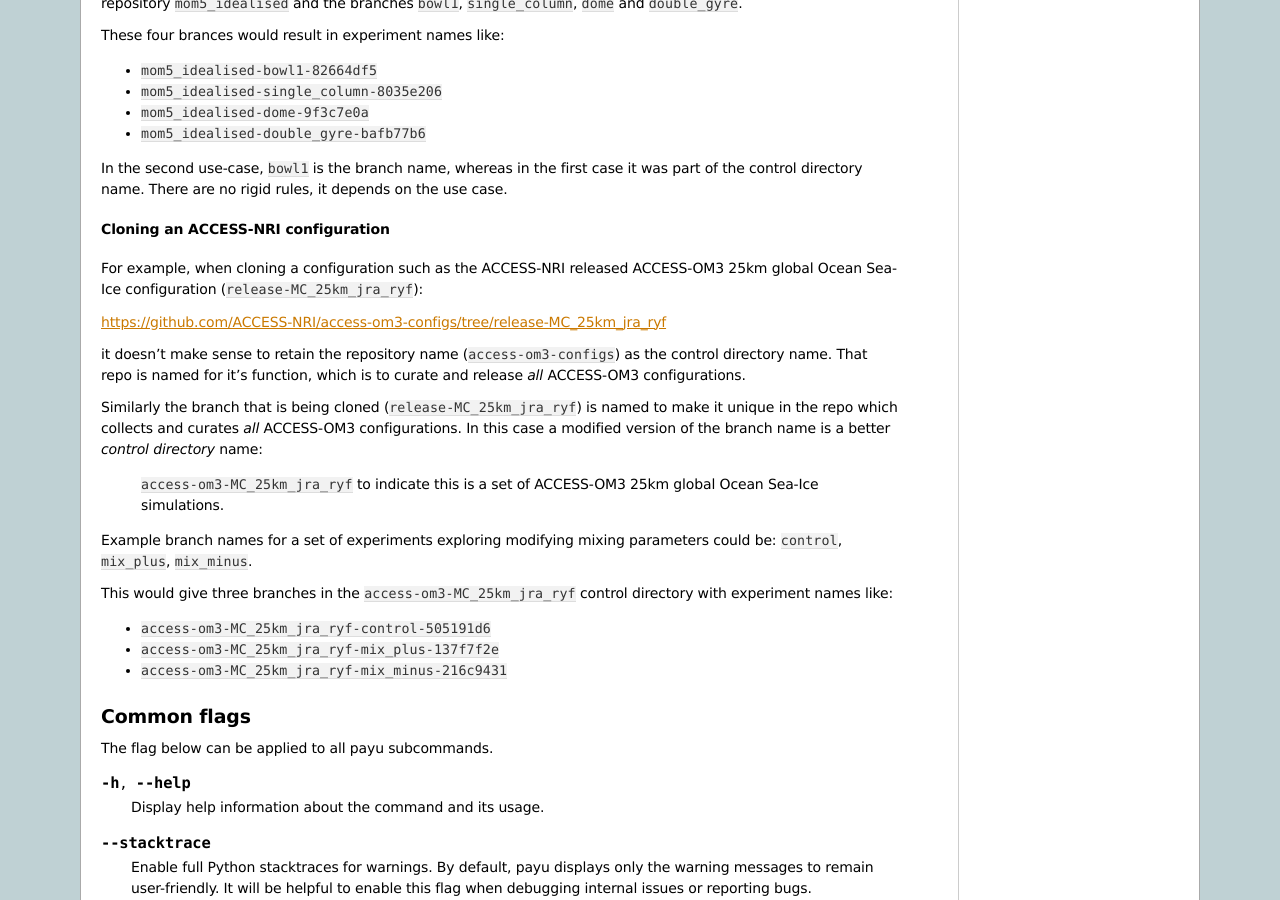
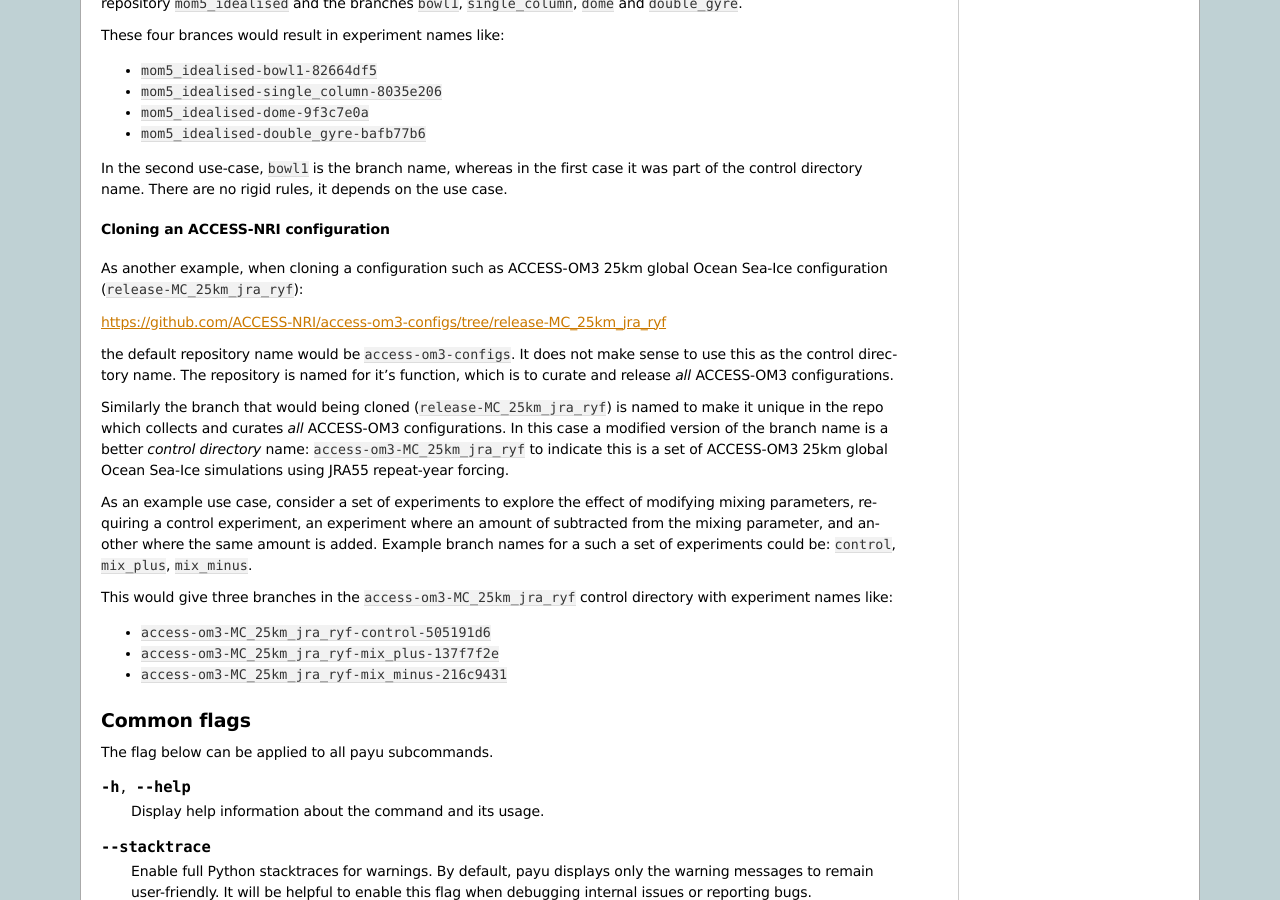
Before and after one commit to payu-org/payu, a Sphinx documentation site: the page built from docs/source/usage.rst, in a window 1280 px wide and 900 px high, scrolled down 9483 px. Built offline with Sphinx 7.4.7, drawn with Linux system fonts in a browser that asks for light colours.

Commit message:
Added detail to OM3 example

```diff
--- a/docs/source/usage.rst
+++ b/docs/source/usage.rst
@@ -597,23 +597,26 @@
 Cloning an ACCESS-NRI configuration
 ~~~~~~~~~~~~~~~~~~~~~~~~~~~~~~~~~~~
 
-For example, when cloning a configuration such as the ACCESS-NRI released ACCESS-OM3
-25km global Ocean Sea-Ice configuration (``release-MC_25km_jra_ryf``):
+As another example, when cloning a configuration such as ACCESS-OM3 25km global
+Ocean Sea-Ice configuration (``release-MC_25km_jra_ryf``):
 
 https://github.com/ACCESS-NRI/access-om3-configs/tree/release-MC_25km_jra_ryf
 
-it doesn't make sense to retain the repository name (``access-om3-configs``) as the
-control directory name. That repo is named for it's function, which is to curate and
-release *all* ACCESS-OM3 configurations.
+the default repository name would be ``access-om3-configs``. It does not make
+sense to use this as the control directory name. The repository is named for
+it's function, which is to curate and release *all* ACCESS-OM3 configurations.
 
-Similarly the branch that is being cloned (``release-MC_25km_jra_ryf``) is named
+Similarly the branch that would being cloned (``release-MC_25km_jra_ryf``) is named
 to make it unique in the repo which collects and curates *all* ACCESS-OM3 configurations.
-In this case a modified version of the branch name is a better *control directory* name:
- ``access-om3-MC_25km_jra_ryf`` to indicate this is a set of ACCESS-OM3 25km global
- Ocean Sea-Ice simulations.
+In this case a modified version of the branch name is a better *control directory*
+name: ``access-om3-MC_25km_jra_ryf`` to indicate this is a set of ACCESS-OM3 25km global
+Ocean Sea-Ice simulations using JRA55 repeat-year forcing.
 
-Example branch names for a set of experiments exploring modifying mixing parameters
-could be: ``control``, ``mix_plus``, ``mix_minus``.
+As an example use case, consider a set of experiments to explore the effect of
+modifying mixing parameters, requiring a control experiment, an experiment where
+an amount of subtracted from the mixing parameter, and another where the same
+amount is added. Example branch names for a such a set of experiments could
+be: ``control``, ``mix_plus``, ``mix_minus``.
 
 This would give three branches in the ``access-om3-MC_25km_jra_ryf`` control directory
 with experiment names like:
```
